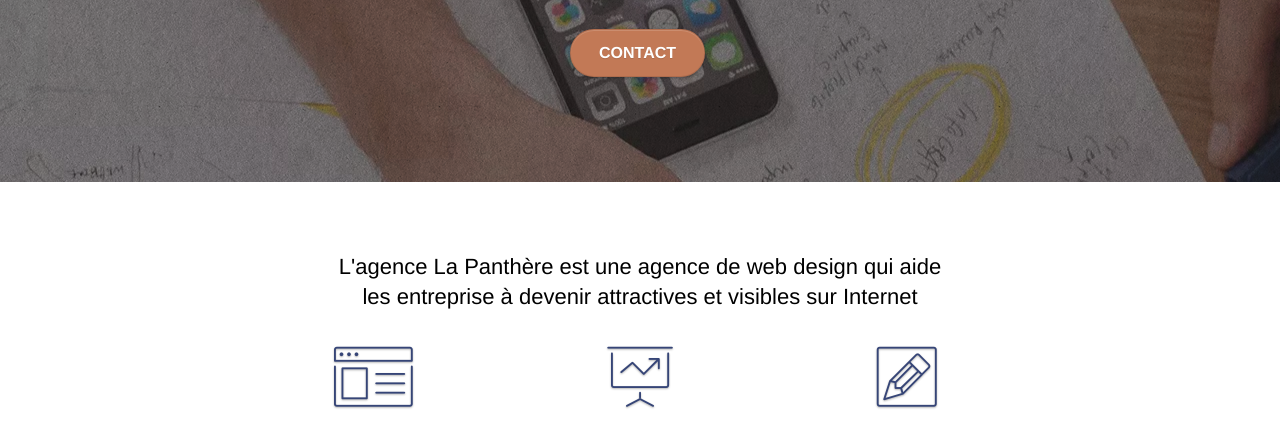
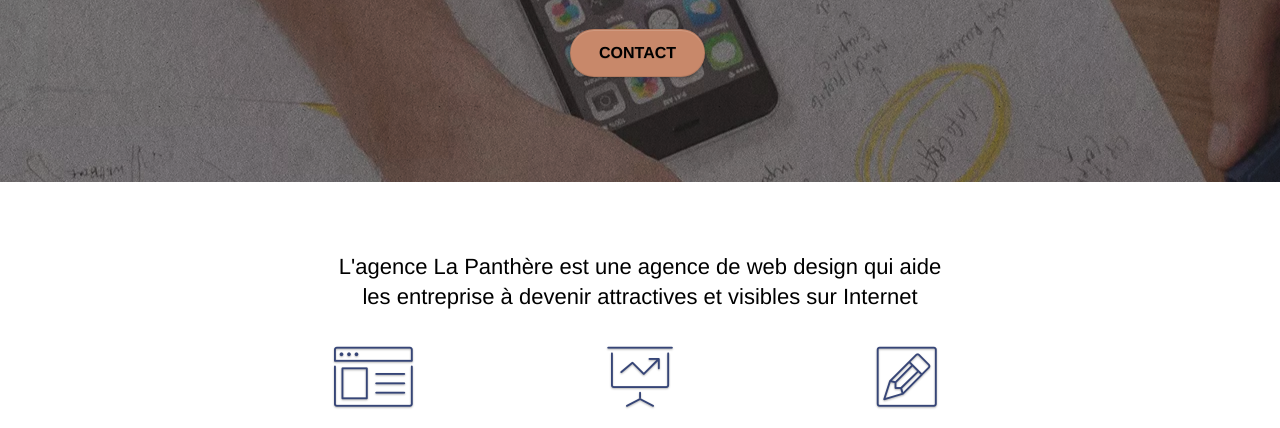
Before and after one commit to MyNameIshK/JulienJean_4_03122023, a plain HTML site: page index.html in a window 1280 px wide. In both pictures the pointer is over the link 637 px from the left and 418 px from the top of the page. Shown: the part 366-794 px from the top of the page. Drawn offline with Linux system fonts and the light colour scheme.

Commit message:
Color btn-atomic-tangerine modified

```diff
--- a/style.css
+++ b/style.css
@@ -776,12 +776,12 @@ h4 {
 
 .btn-atomic-tangerine {
     background: #F3976C;
-    color: #FFFFFF!important;
+    color: #000000!important;
 }
 
 .btn-atomic-tangerine:hover {
-    background: #c27956!important;
-    color: #FFFFFF!important;
+    background: #C8886A!important;
+    color: #000000!important;
 }
 
 .ltc-white {
```
